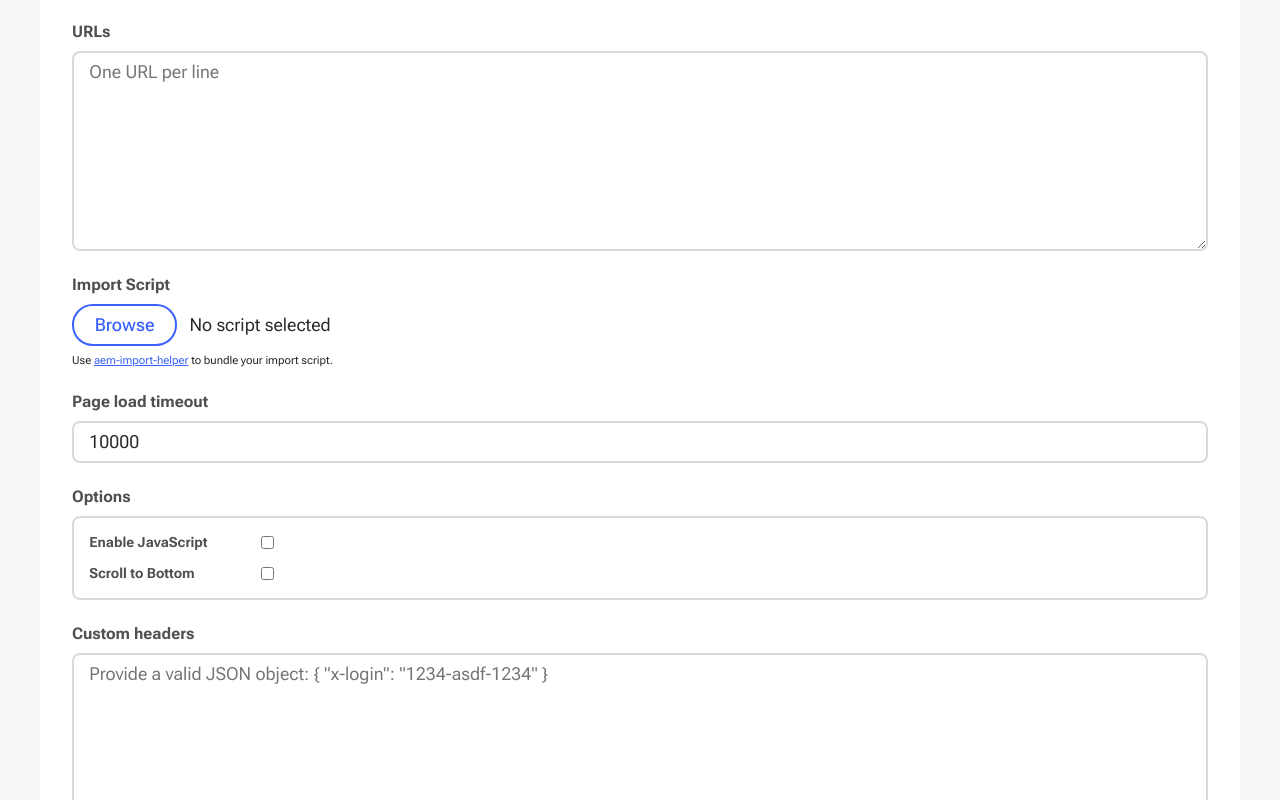
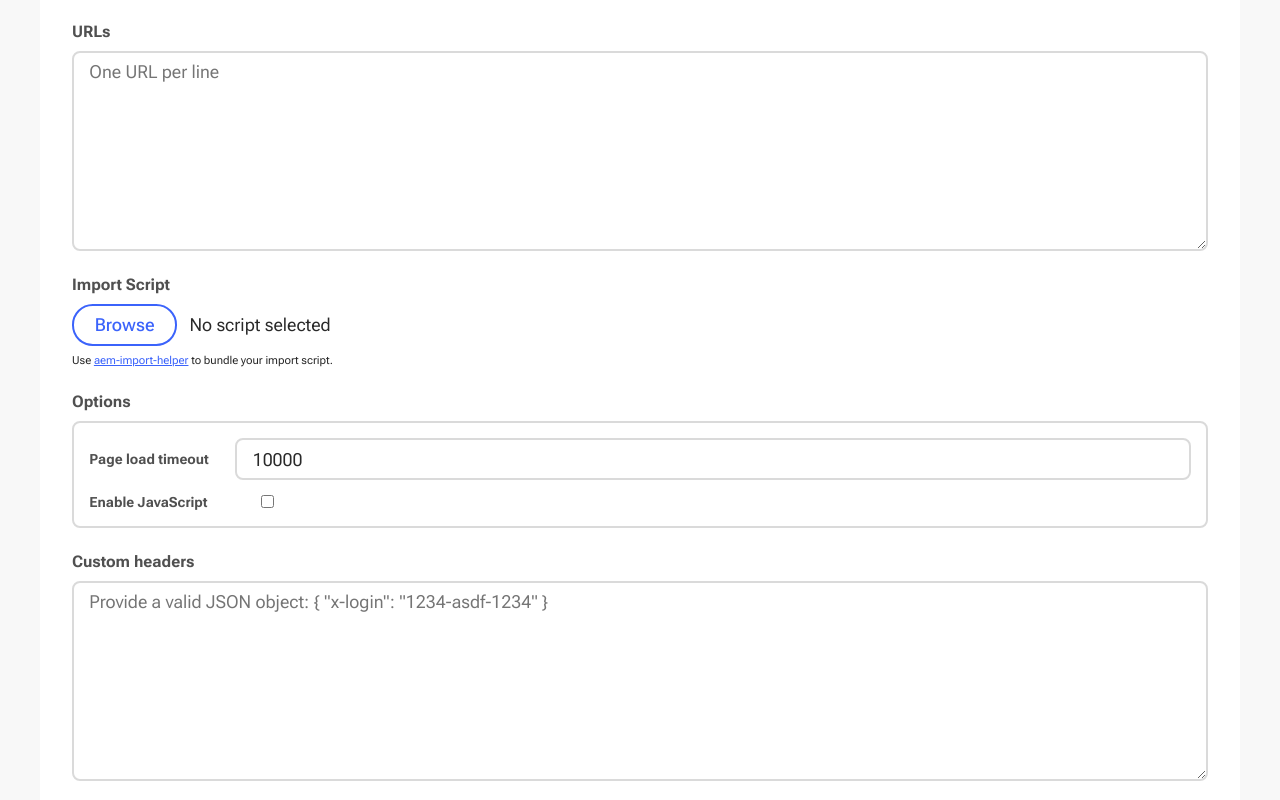
Before and after one commit to sdmcraft/helix-labs-website, a website: page tools/import/index.html in a window 1280 px wide. Shown: the part 421-1221 px from the top of the page. Drawn offline with Linux system fonts and the light colour scheme; no server answers.

Commit message:
Remove scroll to bottom

```diff
--- a/tools/import/index.html
+++ b/tools/import/index.html
@@ -38,19 +38,15 @@
                     <p class="small">Use <a href="https://www.npmjs.com/package/aem-import-helper" target="_blank">aem-import-helper</a> to bundle your import script.</p>
                 </div>
                 <div class="field">
-                    <label for="timeout-input">Page load timeout</label>
-                    <input id="timeout-input" type="number" value="10000" min="0" step="1000"></input>
-                </div>
-                <div class="field">
                     <label>Options</label>
                     <div class="field-group">
                         <div>
+                            <label for="timeout-input">Page load timeout</label>
+                            <input id="timeout-input" type="number" value="10000" min="0" step="1000">
+                        </div>
+                        <div>
                             <label for="enableJavaScript">Enable JavaScript</label>
                             <input type="checkbox" id="enableJavaScript" name="enableJavaScript">
-                        </div>
-                        <div>
-                            <label for="scrollToBottom">Scroll to Bottom</label>
-                            <input type="checkbox" id="scrollToBottom" name="scrollToBottom">
                         </div>
                     </div>
                 </div>
```
